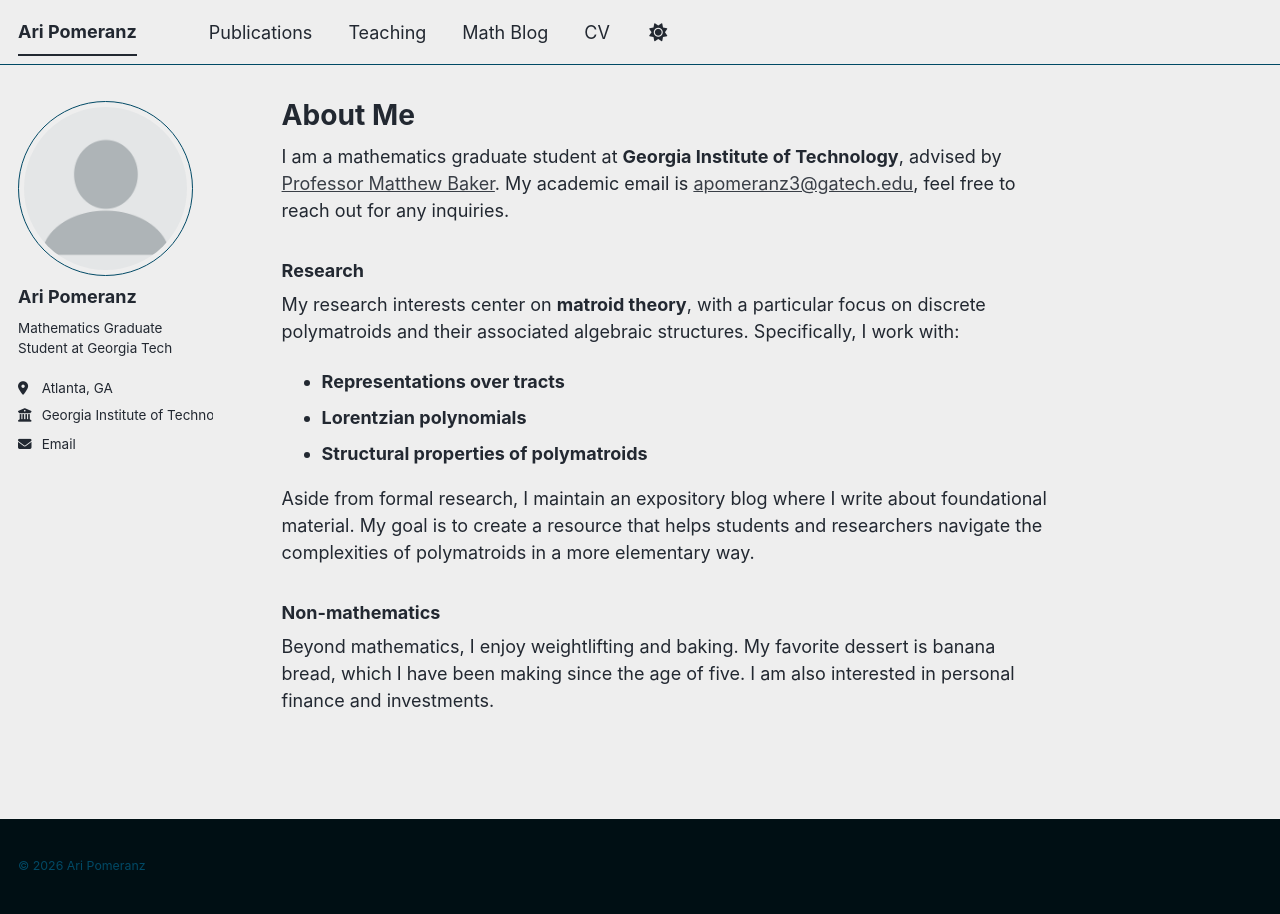
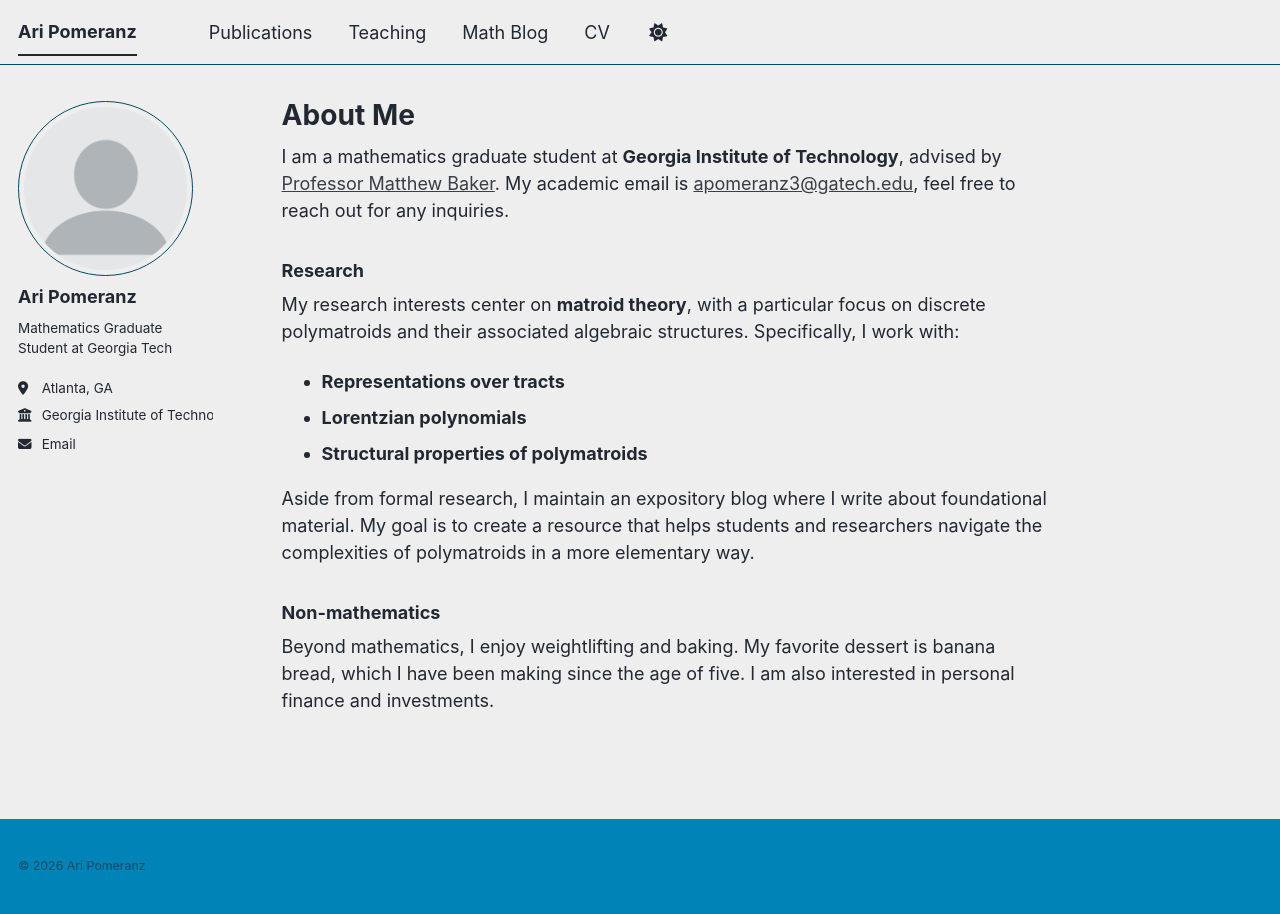
Before and after one commit to aripomeranz/aripomeranz, a Jekyll site: the page built from _pages/about.md, in a window 1280 px wide. Built offline with Jekyll 4.4.1, drawn with Linux system fonts in a browser that asks for light colours; a script bundle is joined from its source files by our own code; library files that are not in the unit come from our copies.

Commit message:
Update _air_light.scss

```diff
--- a/_sass/theme/_air_light.scss
+++ b/_sass/theme/_air_light.scss
@@ -15,7 +15,7 @@ $text                       : #222831;
 $link                       : #393e46;
 $link-dark                  : mix(#000, $link, 25%);
 $link-light                 : mix(#fff, $link, 25%);
-$footer                     : mix(#000, $primary-color, 90%);
+$footer                     : mix(#000, $primary-color, 10%);
 
 /* Color codes used for the site */
 $danger-color               : #ee5f5b;
```
